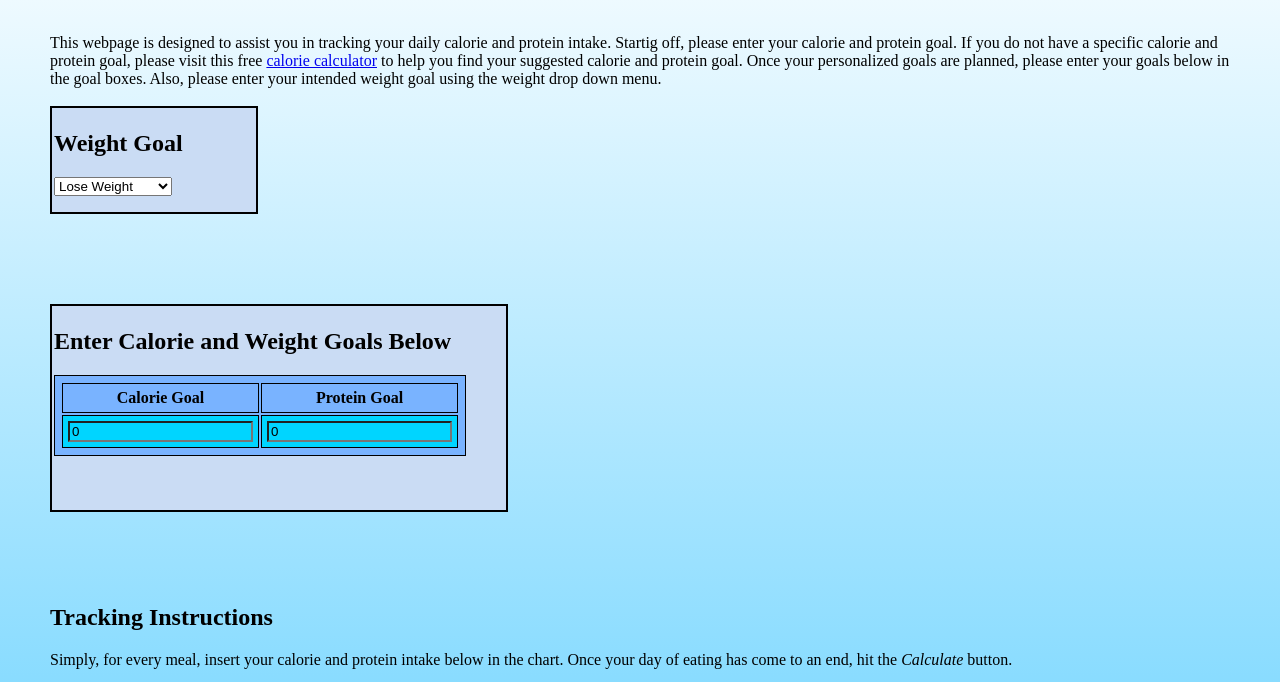
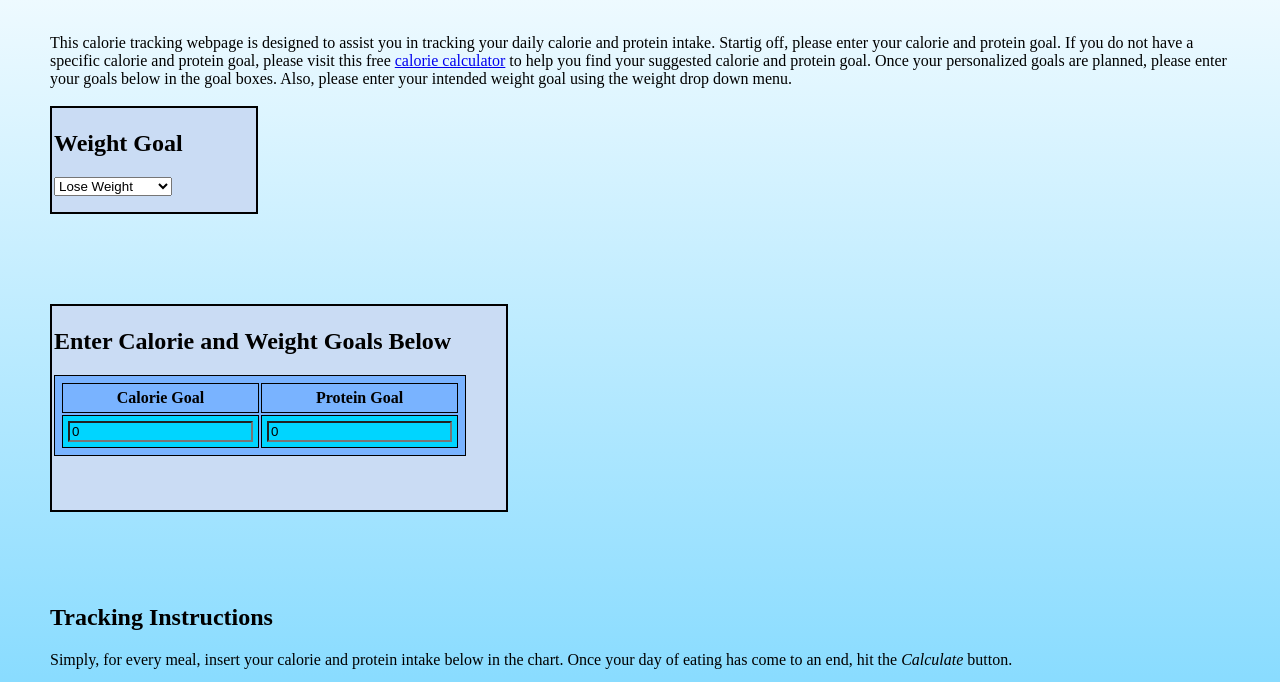
Before and after one commit to nolan-murphy/Calorie-Tracker, a plain HTML site: page index.html in a window 1280 px wide. Shown: the part 116-798 px from the top of the page. Drawn offline with Linux system fonts and the light colour scheme.

Commit message:
index.html

```diff
--- a/index.html
+++ b/index.html
@@ -10,7 +10,7 @@
             <title>Calorie Tracker</title>Online Calorie Tracker
         </h1>
     </center>
-    This webpage is designed to assist you in tracking your daily calorie and protein intake. Startig off, please enter
+    This calorie tracking webpage is designed to assist you in tracking your daily calorie and protein intake. Startig off, please enter
     your calorie and protein goal. If you do not
     have a specific calorie and protein goal, please visit this free
     <a href="https://fitnessvolt.com/weight-gain-calculator/" target="_blank">calorie calculator</a>
```
